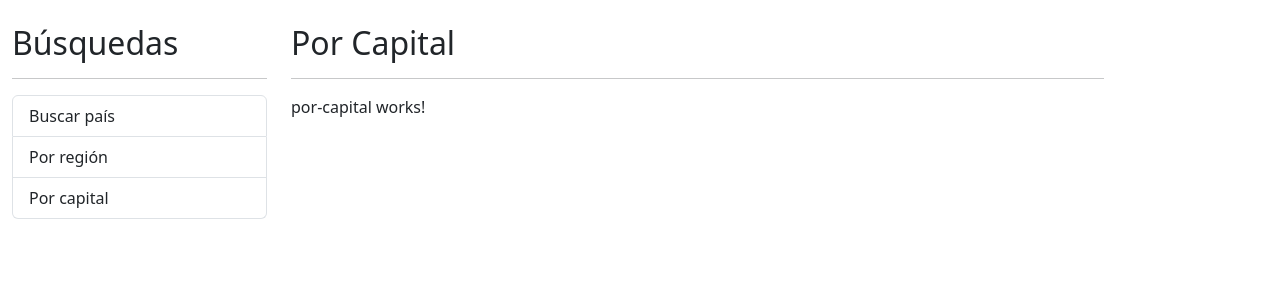
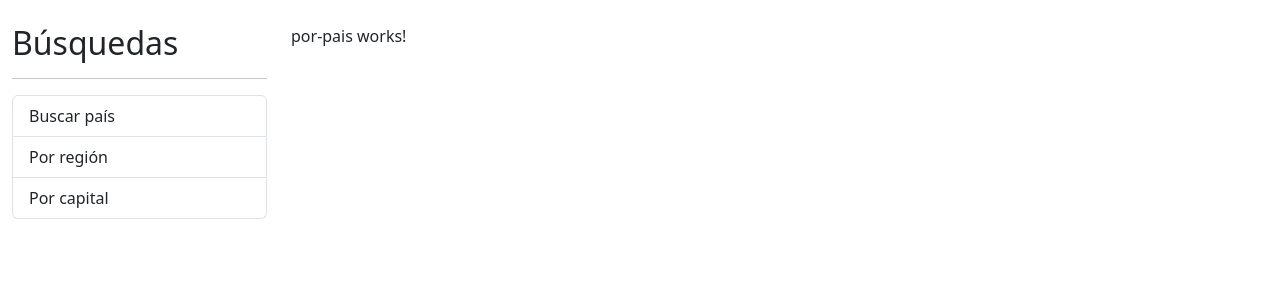
Before and after one commit to potlitel/03-paisesApp, an Angular app: page / in a window 1280 px wide. Shown: the top 300 px of the page. Built offline with nearby package versions, Linux system fonts and the light colour scheme.

Commit message:
Se crean las rutas principales de la aplicación,.

```diff
--- a/src/app/app.component.html
+++ b/src/app/app.component.html
@@ -18,9 +18,11 @@
     </div>
 
     <div class="col">
-        <h2>Por Capital</h2>
+        <!-- <h2>Por Capital</h2>
         <hr>
-        <app-por-capital></app-por-capital>
+        <app-por-capital></app-por-capital> -->
+        <router-outlet></router-outlet>
+
     </div>
 
 </div>
--- a/src/app/app.module.ts
+++ b/src/app/app.module.ts
@@ -1,5 +1,6 @@
 import { NgModule } from '@angular/core';
 import { BrowserModule } from '@angular/platform-browser';
+import { AppRoutingModule } from './app-routing.module';
 
 import { AppComponent } from './app.component';
 import { PaisModule } from './pais/pais.module';
@@ -11,6 +12,7 @@
   ],
   imports: [
     BrowserModule,
+    AppRoutingModule,
     PaisModule,
     SharedModule
   ],
```
Also changed, not shown: src/app/app-routing.module.ts (added, +43 -0 lines).
